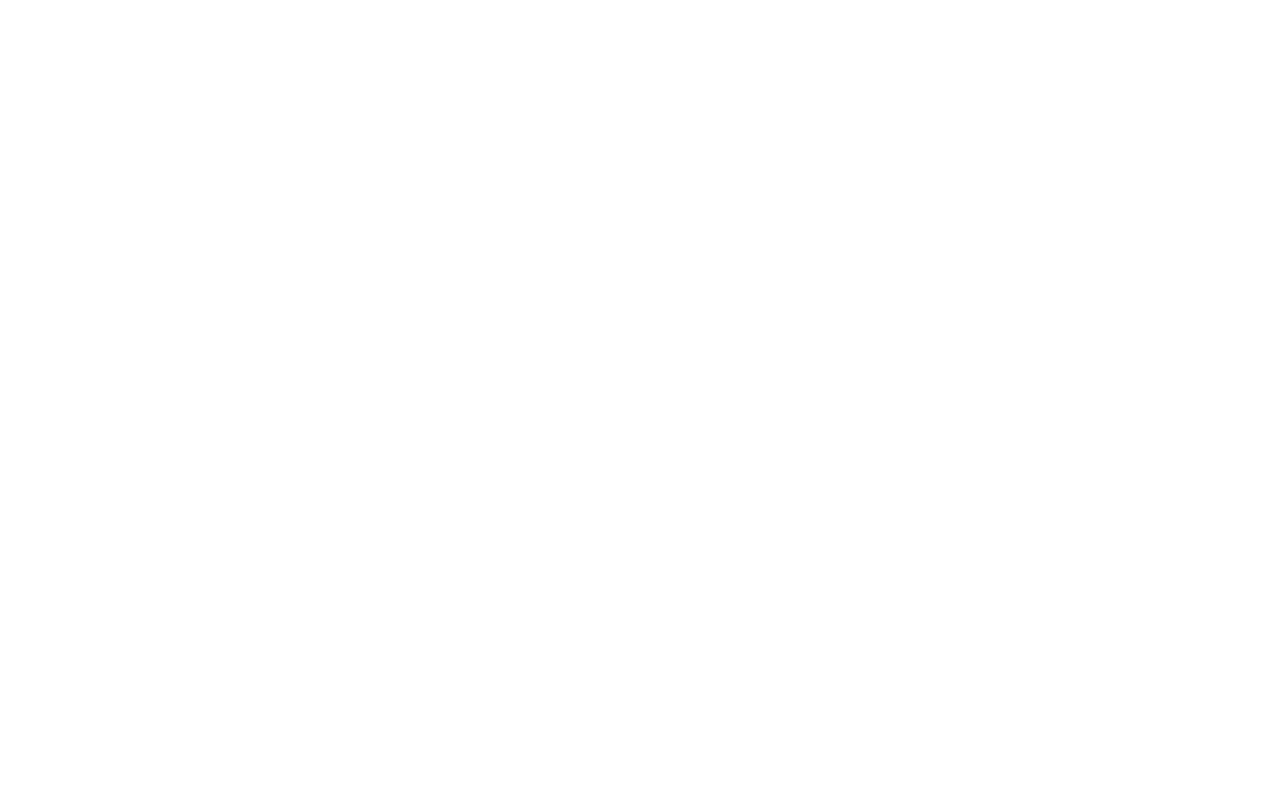
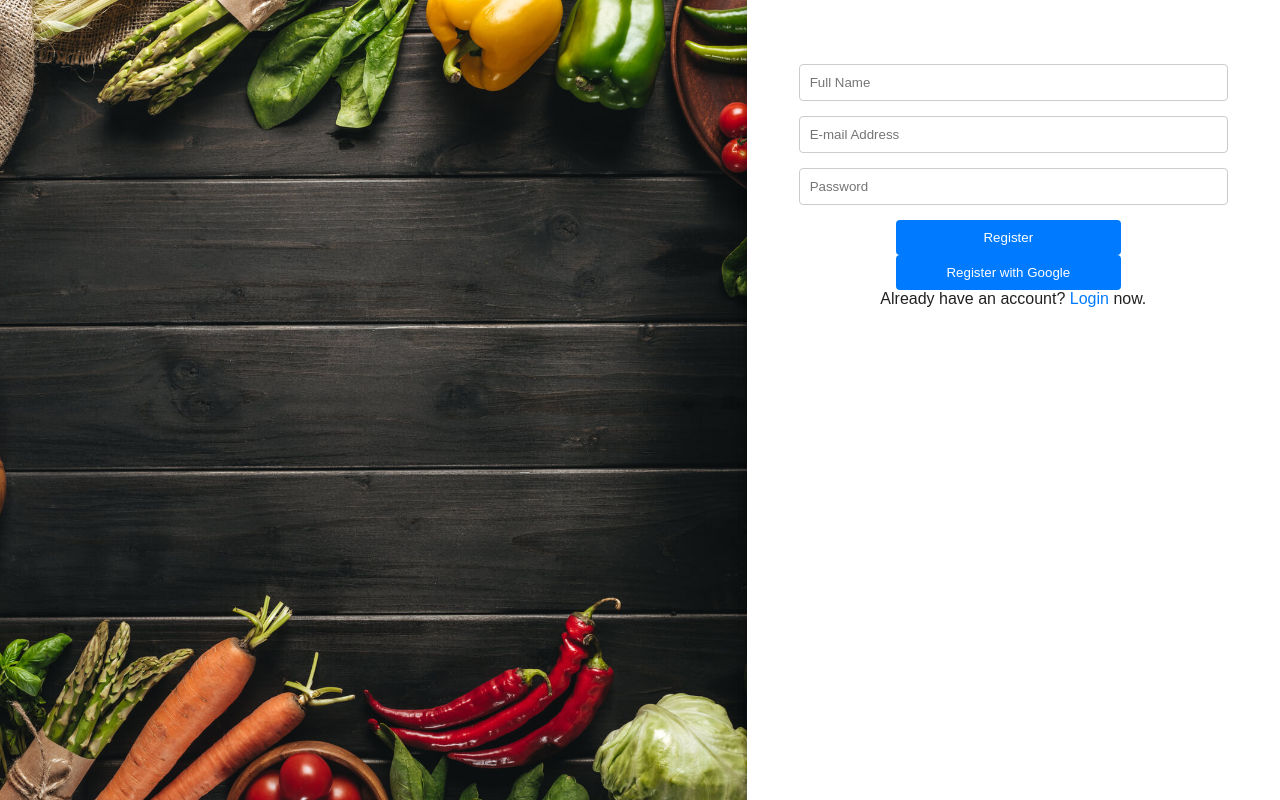
Before and after one commit to harsiratgrewal/Fooducate, a React (Create React App) app in the folder fooducate/: page /register in a window 1280 px wide. Before the commit this address had no page. Built offline with nearby package versions, Linux system fonts and the light colour scheme; no server answers.

Commit message:
UI changes

```diff
--- a/fooducate/package.json
+++ b/fooducate/package.json
@@ -14,6 +14,7 @@
     "firebase": "^10.12.2",
     "react": "^18.3.1",
     "react-dom": "^18.3.1",
+    "react-firebase-hooks": "^5.1.1",
     "react-router-dom": "^6.23.1",
     "react-scripts": "5.0.1",
     "web-vitals": "^2.1.4"
--- a/fooducate/src/App.js
+++ b/fooducate/src/App.js
@@ -6,6 +6,7 @@ import Dashboard from './pages/Dashboard';
 import Nutrients from './pages/Nutrients';
 import GroceryList from './pages/GroceryList';
 import SignIn from './pages/SignIn';
+import Register from './pages/Register';
 
 function App() {
 
@@ -17,6 +18,8 @@ function App() {
         <Route path='/meals' element={<Meals />} />
         <Route path='/grocerylist' element={<GroceryList />} />
         <Route path='/nutrients' element={<Nutrients />} />
+        <Route path='/register' element={<Register />} />
+
       </Routes>
     </Router>
   );
--- /dev/null
+++ b/fooducate/src/components/AddGrocery.js
@@ -0,0 +1,67 @@
+import * as React from 'react';
+import Button from '@mui/material/Button';
+import TextField from '@mui/material/TextField';
+import Dialog from '@mui/material/Dialog';
+import DialogActions from '@mui/material/DialogActions';
+import DialogContent from '@mui/material/DialogContent';
+import DialogContentText from '@mui/material/DialogContentText';
+import DialogTitle from '@mui/material/DialogTitle';
+
+export default function AddGrocery() {
+  const [open, setOpen] = React.useState(false);
+
+  const handleClickOpen = () => {
+    setOpen(true);
+  };
+
+  const handleClose = () => {
+    setOpen(false);
+  };
+
+
+  return (
+    <React.Fragment>
+      <Button variant="outlined" onClick={handleClickOpen}>
+        Add Item
+      </Button>
+      <Dialog
+        open={open}
+        onClose={handleClose}
+        PaperProps={{
+          component: 'form',
+          onSubmit: (event) => {
+            event.preventDefault();
+            const formData = new FormData(event.currentTarget);
+            const formJson = Object.fromEntries(formData.entries());
+            const email = formJson.email;
+            console.log(email);
+            handleClose();
+          },
+        }}
+      >
+        <DialogTitle>Subscribe</DialogTitle>
+        <DialogContent>
+          <DialogContentText>
+            To subscribe to this website, please enter your email address here. We
+            will send updates occasionally.
+          </DialogContentText>
+          <TextField
+            autoFocus
+            required
+            margin="dense"
+            id="name"
+            name="email"
+            label="Email Address"
+            type="email"
+            fullWidth
+            variant="standard"
+          />
+        </DialogContent>
+        <DialogActions>
+          <Button onClick={handleClose}>Cancel</Button>
+          <Button type="submit">Subscribe</Button>
+        </DialogActions>
+      </Dialog>
+    </React.Fragment>
+  );
+}
--- a/fooducate/src/components/AllRecipes.js
+++ b/fooducate/src/components/AllRecipes.js
@@ -1,15 +1,60 @@
-import { Stack, Typography, Box } from '@mui/material'
-import React, { useState } from 'react'
+import { Stack, Typography, Box, backdropClasses } from '@mui/material'
+import React, { useState, useEffect } from 'react'
+import { styled } from '@mui/material/styles';
 import Tab from '@mui/material/Tab';
+import Button from '@mui/material/Button';
 import Tabs from '@mui/material/Tabs';
+import { collection, getDocs } from "firebase/firestore";
+import {db} from "../firebase/firebase";
+
+
+const StyledTabs = styled((props) => (
+  <Tabs
+    {...props}
+    TabIndicatorProps={{ children: <span className="MuiTabs-indicatorSpan" /> }}
+  />
+  ))({
+  '& .MuiTabs-indicator': {
+    display: 'flex',
+
+  },
+  '& .MuiTabs-indicatorSpan': {
+    width: '100%',
+    backgroundColor: '#996BFF'
+  },
+});
+
+const StyledTab = styled((props) => <Tab disableRipple {...props} />)(
+  ({ theme }) => ({
+    textTransform: 'none',
+    fontWeight: theme.typography.fontWeightRegular,
+    fontSize: theme.typography.pxToRem(15),
+    marginRight: theme.spacing(1),
+    color: '#494949',
+    '&.Mui-selected': {
+      color: '#996BFF',
+      fontWeight: theme.typography.fontWeightMedium,
+    },
+    '&.Mui-selected:hover': {
+      backgroundColor: "rgba(153, 107, 255, 0.1)"
+    },
+    '&:hover': {
+      backgroundColor: "rgba(177, 177, 177, 0.15)",
+    },
+  }),
+);
 
 
 export default function AllRecipes() {
   const [value, setValue] = useState('one');
+  const [recipes, setRecipes] = useState([]);
+
 
   const handleChange = (event, newValue) => {
     setValue(newValue);
   };
+
+
 
   return (
     <React.Fragment>
@@ -17,16 +62,16 @@ export default function AllRecipes() {
             <Typography variant="h5" color="#494949" sx={{ fontWeight: 'medium'}}>
                 Recipes
             </Typography>
-            <Tabs
+            <StyledTabs
               value={value}
               onChange={handleChange}
             >
-              <Tab sx={{ width: '10%' }} label="Breakfast" />
-              <Tab sx={{ width: '10%'}}label="Lunch" />
-              <Tab sx={{ width: '10%'}} label="Dinner" />
-              <Tab sx={{ width: '10%'}} label="Snacks" />
-              <Tab sx={{ width: '10%'}} label="Sweets" />
-            </Tabs>
+              <StyledTab sx={{ width: '10%' }} label="Breakfast" />
+              <StyledTab sx={{ width: '10%'}}label="Lunch" />
+              <StyledTab sx={{ width: '10%'}} label="Dinner" />
+              <StyledTab sx={{ width: '10%'}} label="Snacks" />
+              <StyledTab sx={{ width: '10%'}} label="Sweets" />
+            </StyledTabs>
         </React.Fragment>
     </React.Fragment>
   )
--- a/fooducate/src/components/FullGroceryList.js
+++ b/fooducate/src/components/FullGroceryList.js
@@ -1,13 +1,24 @@
 import { Stack, Typography } from '@mui/material'
-import React from 'react'
+import React, { useEffect, useState } from "react";
+import Button from '@mui/material/Button';
+import { auth, db, logout } from "../firebase/firebase";
+import { query, collection, getDocs, where } from "firebase/firestore";
+import AddGrocery from './AddGrocery';
+import { useAuthState } from "react-firebase-hooks/auth";
+import { Link, useNavigate } from "react-router-dom";
 
 export default function FullGroceryList() {
+  const [user, loading, error] = useAuthState(auth);
+  const [name, setName] = useState("");
+
   return (
     <React.Fragment>
         <React.Fragment>
             <Typography variant="h6" color="#494949" sx={{ fontWeight: 'medium'}}>
                Grocery List
             </Typography>
+            <AddGrocery />
+
         </React.Fragment>
     </React.Fragment>
   )
--- a/fooducate/src/firebase/firebase.js
+++ b/fooducate/src/firebase/firebase.js
@@ -1,14 +1,25 @@
 // Import the functions you need from the SDKs you need
 import { initializeApp } from "firebase/app";
-import { getAnalytics } from "firebase/analytics";
-import {getAuth , signInWithEmailAndPassword} from "firebase/auth"
+import {
+  GoogleAuthProvider,
+  getAuth,
+  signInWithPopup,
+  signInWithEmailAndPassword,
+  createUserWithEmailAndPassword,
+  sendPasswordResetEmail,
+  signOut,
+} from "firebase/auth";
+import {
+  getFirestore,
+  query,
+  getDocs,
+  collection,
+  where,
+  addDoc,
+} from "firebase/firestore";
 
 
-// TODO: Add SDKs for Firebase products that you want to use
-// https://firebase.google.com/docs/web/setup#available-libraries
 
-// Your web app's Firebase configuration
-// For Firebase JS SDK v7.20.0 and later, measurementId is optional
 const firebaseConfig = {
   apiKey: "AIzaSyBhOsbLCwYMno6t31QoGVpehmxcCBsVnHs",
   authDomain: "proj-5f207.firebaseapp.com",
@@ -19,10 +30,73 @@ const firebaseConfig = {
   measurementId: "G-5TY1TBXKYM"
 };
 
-// Initialize Firebase
+
 const app = initializeApp(firebaseConfig);
-const analytics = getAnalytics(app);
 const auth = getAuth(app);
+const db = getFirestore(app);
+const googleProvider = new GoogleAuthProvider();
+const signInWithGoogle = async () => {
+  try {
+    const res = await signInWithPopup(auth, googleProvider);
+    const user = res.user;
+    const q = query(collection(db, "users"), where("uid", "==", user.uid));
+    const docs = await getDocs(q);
+    if (docs.docs.length === 0) {
+      await addDoc(collection(db, "users"), {
+        uid: user.uid,
+        name: user.displayName,
+        authProvider: "google",
+        email: user.email,
+      });
+    }
+  } catch (err) {
+    console.error(err);
+    alert(err.message);
+  }
+};
+const logInWithEmailAndPassword = async (email, password) => {
+  try {
+    await signInWithEmailAndPassword(auth, email, password);
+  } catch (err) {
+    console.error(err);
+    alert(err.message);
+  }
+};
 
-
-export { app, auth, signInWithEmailAndPassword };
+const registerWithEmailAndPassword = async (name, email, password) => {
+  try {
+    const res = await createUserWithEmailAndPassword(auth, email, password);
+    const user = res.user;
+    await addDoc(collection(db, "users"), {
+      uid: user.uid,
+      name,
+      authProvider: "local",
+      email,
+      password
+    });
+  } catch (err) {
+    console.error(err);
+    alert(err.message);
+  }
+};
+const sendPasswordReset = async (email) => {
+  try {
+    await sendPasswordResetEmail(auth, email);
+    alert("Password reset link sent!");
+  } catch (err) {
+    console.error(err);
+    alert(err.message);
+  }
+};
+const logout = () => {
+  signOut(auth);
+};
+export {
+  auth,
+  db,
+  signInWithGoogle,
+  logInWithEmailAndPassword,
+  registerWithEmailAndPassword,
+  sendPasswordReset,
+  logout,
+};
--- a/fooducate/src/pages/Dashboard.js
+++ b/fooducate/src/pages/Dashboard.js
@@ -1,17 +1,48 @@
-import React from 'react'
+import React, { useEffect, useState } from "react";
 import Box from '@mui/material/Box';
 import Grid from '@mui/material/Grid';
 import Navbar from '../components/Navbar';
+import Button from '@mui/material/Button';
+import { Link, useNavigate } from "react-router-dom";
+import { useAuthState } from "react-firebase-hooks/auth";
 import Paper from '@mui/material/Paper';
 import MealTargets from '../components/MealTargets';
 import DailyNutrients from '../components/DailyNutrients';
 import WeeklySuggestions from '../components/WeeklySuggestions';
+import LogoutIcon from '@mui/icons-material/Logout';
 import MonthlyNutrients from '../components/MonthlyNutrients';
 import GroceryList from './GroceryList';
+import IconButton from '@mui/material/IconButton';
+import { auth, db, logout } from "../firebase/firebase";
+import Avatar from '@mui/material/Avatar';
+import Stack from '@mui/material/Stack';
+import { query, collection, getDocs, where } from "firebase/firestore";
 
 import GroceryListCard from '../components/GroceryListCard';
+import { Typography } from "@mui/material";
 
 function Dashboard() {
+  const [user, loading, error] = useAuthState(auth);
+  const [name, setName] = useState("");
+  const navigate = useNavigate();
+  const fetchUserName = async () => {
+    try {
+      const q = query(collection(db, "users"), where("uid", "==", user?.uid));
+      const doc = await getDocs(q);
+      const data = doc.docs[0].data();
+      setName(data.name);
+      console.log(data)
+    } catch (err) {
+      console.error(err);
+      alert("An error occured while fetching user data");
+    }
+  };
+  useEffect(() => {
+    if (loading) return;
+    if (!user) return navigate("/");
+    fetchUserName();
+  }, [user, loading]);
+
     return (
        <Box sx={{ display: 'flex', width: '100%' }}>
             <Navbar/>
@@ -26,6 +57,14 @@ function Dashboard() {
             }}
             >
                 <Grid container spacing={1.5} columns={12}>
+                    <Grid item xs={12}>
+                        <Stack direction="row" alignItems="center" justifyContent="space-between">
+                            <Typography variant="h6" color="#494949" sx={{ fontWeight: 'medium'}}>
+                                Welcome back, {name}
+                            </Typography>
+                            <IconButton sx={{ width: 40, color: '#FFFFFF', backgroundColor: '#996BFF' }} onClick={logout}><LogoutIcon /></IconButton>
+                        </Stack>
+                    </Grid>
                     <Grid item xs={6}>
                         <Paper
                             sx={{
--- /dev/null
+++ b/fooducate/src/pages/Register.js
@@ -0,0 +1,95 @@
+import React, { useEffect, useState } from "react";
+import { useAuthState } from "react-firebase-hooks/auth";
+import { Link, useHistory, useNavigate } from "react-router-dom";
+import Grid from '@mui/material/Grid';
+import TextField from '@mui/material/TextField';
+import {
+  auth,
+  registerWithEmailAndPassword,
+  signInWithGoogle,
+} from "../firebase/firebase";
+import logo from '../img/create-food-website.jpg';
+import Paper from '@mui/material/Paper';
+import Box from '@mui/material/Box';
+
+function Register() {
+  const [email, setEmail] = useState("");
+  const [password, setPassword] = useState("");
+  const [name, setName] = useState("");
+  const [user, loading, error] = useAuthState(auth);
+  const navigate = useNavigate();
+
+
+  const register = () => {
+    if (!name) alert("Please enter name");
+    registerWithEmailAndPassword(name, email, password);
+    navigate("/dashboard")
+  };
+
+  useEffect(() => {
+    if (loading) return;
+  }, [user, loading]);
+  return (
+    <><Grid container sx={{ height: '100vh' }}>
+        <Grid
+          item
+          xs={false}
+          sm={4}
+          md={7}
+          sx={{
+            backgroundImage: `url(${logo})`,
+            backgroundRepeat: 'no-repeat',
+            backgroundColor: (t) =>
+              t.palette.mode === 'light' ? t.palette.grey[50] : t.palette.grey[900],
+            backgroundSize: 'cover',
+            backgroundPosition: 'center',
+          }}
+        />
+        <Grid item xs={12} sm={8} md={5} component={Paper} elevation={6} square>
+            <Box
+            sx={{
+              my: 8,
+              mx: 4,
+              display: 'flex',
+              flexDirection: 'column',
+              alignItems: 'center',
+            }}
+          >
+            <input
+                type="text"
+                className="register__textBox"
+                value={name}
+                onChange={(e) => setName(e.target.value)}
+                placeholder="Full Name" />
+            <input
+                type="text"
+                className="register__textBox"
+                value={email}
+                onChange={(e) => setEmail(e.target.value)}
+                placeholder="E-mail Address" />
+            <input
+                type="password"
+                className="register__textBox"
+                value={password}
+                onChange={(e) => setPassword(e.target.value)}
+                placeholder="Password" />
+            <button className="register__btn" onClick={register}>
+                 Register
+            </button>
+            <button
+                className="register__btn register__google"
+                onClick={signInWithGoogle}
+            >
+                Register with Google
+            </button>
+            <div>
+                Already have an account? <Link to="/">Login</Link> now.
+            </div>
+          </Box>
+
+
+        </Grid>
+      </Grid></>
+  );
+}
+export default Register;
--- a/fooducate/src/pages/SignIn.js
+++ b/fooducate/src/pages/SignIn.js
@@ -1,31 +1,25 @@
-import React, { useState } from 'react';
+
 import '../App.css';
-import { auth, signInWithEmailAndPassword } from '../firebase/firebase';
+import React, { useEffect, useState } from "react";
+import { Link, useNavigate } from "react-router-dom";
+import { auth, logInWithEmailAndPassword, signInWithGoogle } from "../firebase/firebase";
+import { useAuthState } from "react-firebase-hooks/auth";
+
+
 
 function SignIn() {
-  const [username, setUsername] = useState('');
-  const [password, setPassword] = useState('');
+  const [email, setEmail] = useState("");
+  const [password, setPassword] = useState("");
+  const [user, loading, error] = useAuthState(auth);
+  const navigate = useNavigate();
 
-  const handleUsernameChange = (event) => {
-    setUsername(event.target.value);
-  };
-
-  const handlePasswordChange = (event) => {
-    setPassword(event.target.value);
-  };
-
-  const handleLoginClick = () => {
-    signInWithEmailAndPassword(auth, username, password)
-      .then((userCredential) => {
-        const user = userCredential.user;
-        alert(`Logged in as ${user.email}`);
-      })
-      .catch((error) => {
-        const errorCode = error.code;
-        const errorMessage = error.message;
-        alert(`Login failed: ${errorMessage}`);
-      });
-  };
+  useEffect(() => {
+    if (loading) {
+      // maybe trigger a loading screen
+      return;
+    }
+    if (user) navigate("/dashboard");
+  }, [user, loading]);
 
   return (
     <div className="App">
@@ -37,16 +31,19 @@ function SignIn() {
           <div className="loginContainer">
             <div className='userAndPassContainer'>
               <h1>Member Login</h1>
-              <h2>Username:</h2>
-              <input type='text' value={username} onChange={handleUsernameChange}></input>
+              <h2>Email:</h2>
+              <input type='text' value={email} onChange={(e) => setEmail(e.target.value)}></input>
               <h2>Password:</h2>
-              <input type='password' value={password} onChange={handlePasswordChange}></input>
+              <input type='password' value={password} onChange={(e) => setPassword(e.target.value)}></input>
             </div>
             <div className='buttonContainer'>
-              <button onClick={handleLoginClick}>Login</button>
-              <button>Sign Up</button>
+              <button onClick={() => logInWithEmailAndPassword(email, password)}>Login</button>
+              <Link to="/register"><button>Sign Up</button></Link>
             </div>
-            <a href='#'>Forgot Password</a>
+            <Link to="/reset">Forgot Password</Link>
+            <div>
+            Don't have an account? <Link to="/register">Register</Link> now.
+            </div>
           </div>
         </div>
       </div>
```
Also changed, not shown: 1 other file (tests, documents, lock files or other folders).
